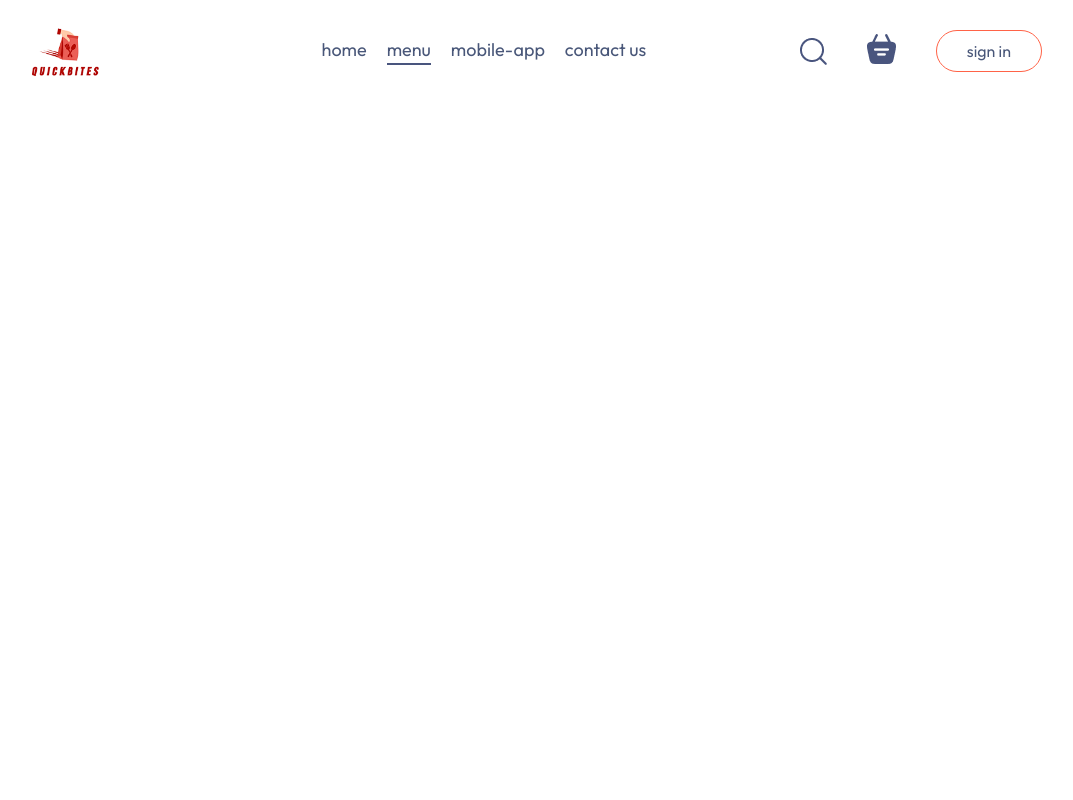
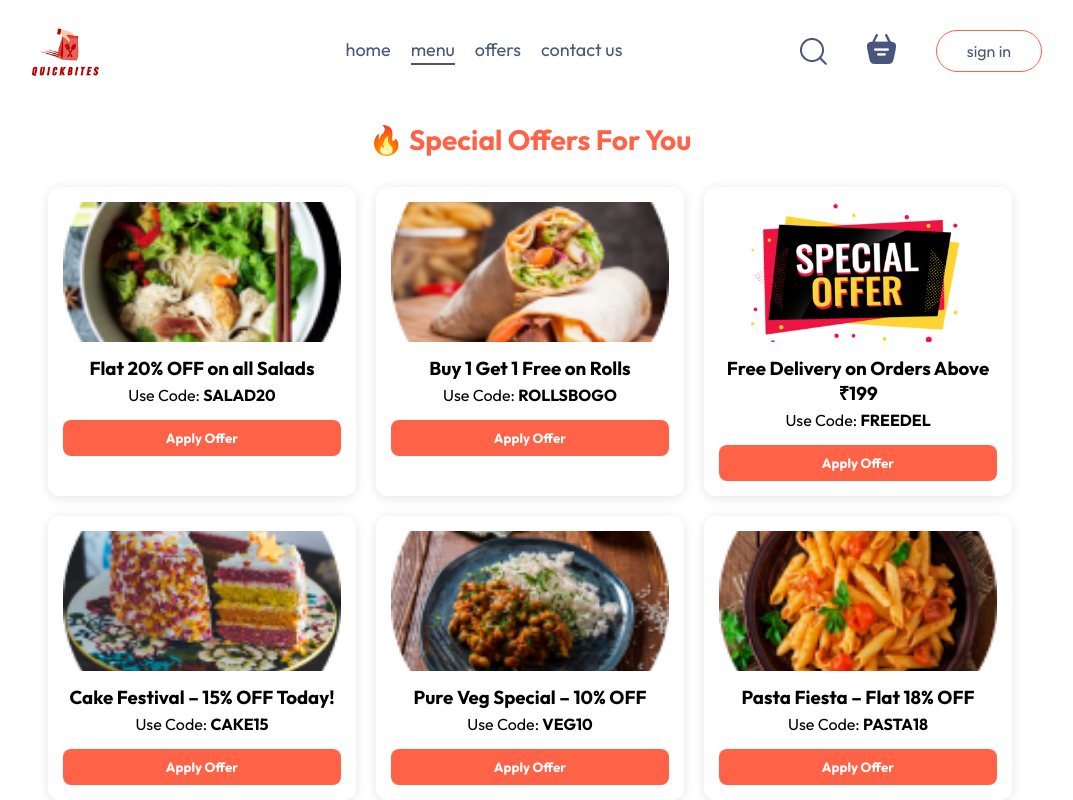
Before and after one commit to Dac-QuickBites/Online-Food-Ordering-System, a React (Vite) app in the folder frontend/: page /offers in a window 1280 px wide. Shown: the top 800 px of the page, without its empty margins (110-1183 px from the left). Built offline with nearby package versions, Linux system fonts and the light colour scheme.

Commit message:
Added offer functionality

```diff
--- a/frontend/src/App.jsx
+++ b/frontend/src/App.jsx
@@ -6,6 +6,7 @@ import Home from "./pages/Home/Home";
 import Cart from "./components/Cart/Cart";
 import Footer from "./components/Footer/Footer";
 import ContactUs from "./pages/ContactUs/ContactUs";
+import Offers from './components/Offers/Offers'
 // import PlaceOrder from './pages/PlaceOrder/PlaceOrder'
 
 const App = () => {
@@ -21,6 +22,8 @@ const App = () => {
 
           <Route path="/PlaceOrder" element={<PlaceOrder />} />
           <Route path="/contact-us" element={<ContactUs />} />
+          <Route path="/offers" element={<Offers />} />
+
         </Routes>
       </div>
       <Footer />
--- a/frontend/src/assets/assets.js
+++ b/frontend/src/assets/assets.js
@@ -59,6 +59,7 @@ import profile_icon from './profile_icon.png'
 import bag_icon from './bag_icon.png'
 import logout_icon from './logout_icon.png'
 import parcel_icon from './parcel_icon.png'
+import SpecialOffer2 from './SpecialOffer2.png'
 
 export const assets = {
     logo,
@@ -114,6 +115,10 @@ export const menu_list = [
     {
         menu_name: "Noodles",
         menu_image: menu_8
+    },
+    {
+        menu_name: "All",
+        menu_image: SpecialOffer2
     }]
 
 export const food_list = [
--- /dev/null
+++ b/frontend/src/assets/offerData.js
@@ -0,0 +1,58 @@
+export const offerData = [
+  {
+    id: 1,
+    title: "Flat 20% OFF on all Salads",
+    code: "SALAD20",
+    category: "Salad",
+    discount: 20
+  },
+  {
+    id: 2,
+    title: "Buy 1 Get 1 Free on Rolls",
+    code: "ROLLSBOGO",
+    category: "Rolls",
+    discount: "BOGO"
+  },
+  {
+    id: 3,
+    title: "Free Delivery on Orders Above ₹199",
+    code: "FREEDEL",
+    category: "All",
+    discount: "FREE_DELIVERY"
+  },
+  {
+    id: 4,
+    title: "Cake Festival – 15% OFF Today!",
+    code: "CAKE15",
+    category: "Cake",
+    discount: 15
+  },
+  {
+    id: 5,
+    title: "Pure Veg Special – 10% OFF",
+    code: "VEG10",
+    category: "Pure Veg",
+    discount: 10
+  },
+  {
+    id: 6,
+    title: "Pasta Fiesta – Flat 18% OFF",
+    code: "PASTA18",
+    category: "Pasta",
+    discount: 18
+  },
+  {
+    id: 7,
+    title: "Noodles Craze – 12% OFF",
+    code: "NOODLE12",
+    category: "Noodles",
+    discount: 12
+  },
+  {
+    id: 8,
+    title: "Desserts Offer – Buy 2 Get 1 Free",
+    code: "SWEETB2G1",
+    category: "Deserts",
+    discount: "B2G1"
+  }
+];
--- a/frontend/src/components/Navbar/Navbar.jsx
+++ b/frontend/src/components/Navbar/Navbar.jsx
@@ -34,7 +34,9 @@ const Navbar = () => {
           onClick={() => setMenu("mobile-app")}
           className={menu === "mobile-app" ? "active" : ""}
         >
-          mobile-app
+        <Link to="/offers">
+         offers
+      </Link>
         </li>
         <li
           onClick={() => setMenu("contact-us")}
--- /dev/null
+++ b/frontend/src/components/Offers/Offers.css
@@ -0,0 +1,59 @@
+.offers-page {
+  padding: 20px;
+}
+
+.offers-page h2 {
+  text-align: center;
+  margin-bottom: 20px;
+  font-size: 28px;
+  color: tomato;
+}
+
+.offers-grid {
+  display: grid;
+  grid-template-columns: repeat(auto-fill, minmax(230px, 1fr));
+  gap: 20px;
+  padding: 10px;
+}
+
+.offer-card {
+  background: white;
+  border-radius: 12px;
+  padding: 15px;
+  box-shadow: 0 2px 12px rgba(0,0,0,0.1);
+  text-align: center;
+  transition: transform 0.2s ease;
+}
+
+.offer-card:hover {
+  transform: translateY(-5px);
+}
+
+.offer-img {
+  width: 100%;
+  height: 140px;
+  border-radius: 10px;
+  object-fit: cover;
+  margin-bottom: 10px;
+}
+
+.coupon-text {
+  font-size: 16px;
+  margin: 5px 0;
+}
+
+.offer-btn {
+  margin-top: 10px;
+  padding: 10px 15px;
+  background: tomato;
+  color: white;
+  border: none;
+  border-radius: 8px;
+  cursor: pointer;
+  font-weight: bold;
+  width: 100%;
+}
+
+.offer-btn:hover {
+  background: #e53935;
+}
--- /dev/null
+++ b/frontend/src/components/Offers/Offers.jsx
@@ -0,0 +1,46 @@
+import React from "react";
+import "./Offers.css";
+import { menu_list } from "../../assets/assets";
+import { offerData } from "../../assets/offerData"; // importing your new json file
+
+const Offers = () => {
+  return (
+    <div className="offers-page">
+      <h2>🔥 Special Offers For You</h2>
+
+      <div className="offers-grid">
+        {offerData.map((offer) => {
+          // Find matching category image
+          const categoryItem = menu_list.find(
+            (item) => item.menu_name === offer.category
+          );
+
+          return (
+            <div className="offer-card" key={offer.id}>
+              <img
+                src={categoryItem ? categoryItem.menu_image : ""}
+                alt={offer.title}
+                className="offer-img"
+              />
+
+              <h3>{offer.title}</h3>
+
+              <p className="coupon-text">
+                Use Code: <strong>{offer.code}</strong>
+              </p>
+
+              <button
+                className="offer-btn"
+                onClick={() => alert(`Coupon Applied: ${offer.code}`)}
+              >
+                Apply Offer
+              </button>
+            </div>
+          );
+        })}
+      </div>
+    </div>
+  );
+};
+
+export default Offers;
```
Also changed, not shown: frontend/src/assets/SpecialOffer.png (added), frontend/src/assets/SpecialOffer2.png (added).
